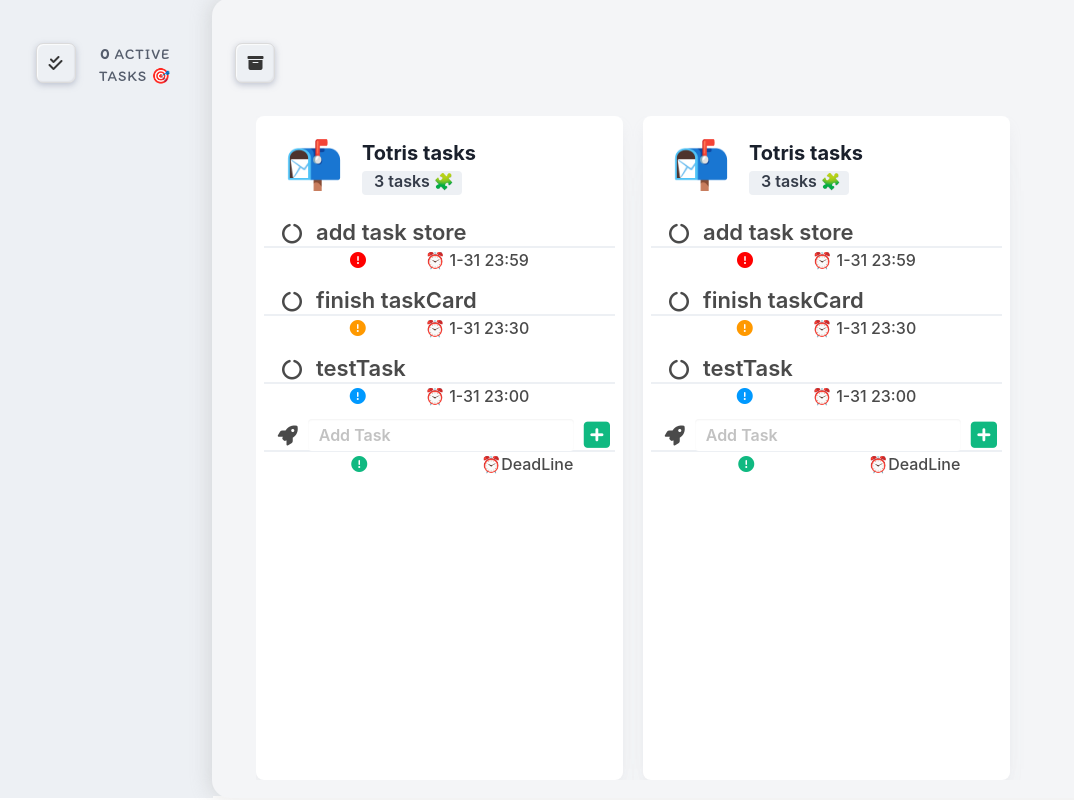
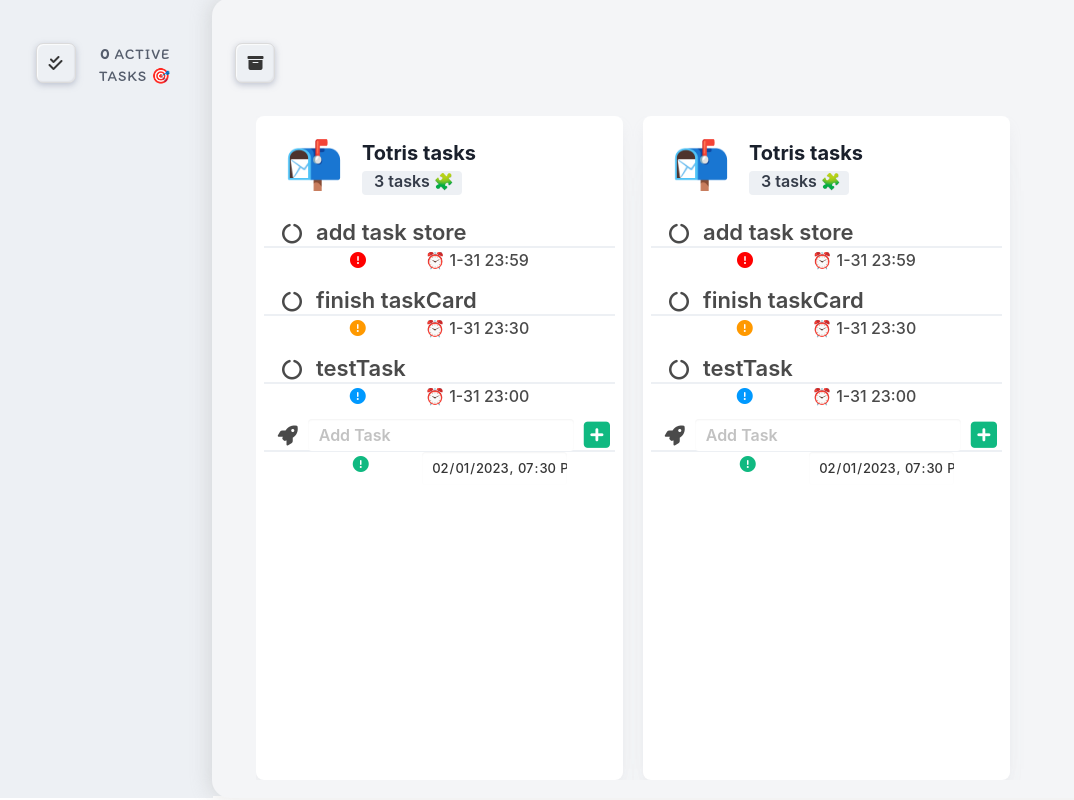
Before and after one commit to Coien-rr/Totris, a Vue app: page /#/dashboard in a window 1280 px wide. Shown: the top 800 px of the page, without its empty margins (0-1074 px from the left). Built offline with nearby package versions, Linux system fonts and the light colour scheme.

Commit message:
✨ feat(addTaskCard.vue): add deadline select feature

```diff
--- a/package.json
+++ b/package.json
@@ -1,6 +1,6 @@
 {
   "name": "totris",
-  "version": "0.0.20",
+  "version": "0.0.21",
   "type": "module",
   "scripts": {
     "dev": "vite",
--- a/src/pages/Dashboard/components/addTaskCard.vue
+++ b/src/pages/Dashboard/components/addTaskCard.vue
@@ -34,12 +34,12 @@ const setNewTaskPriority = (priority) => {
     </div>
     <div class="task-card-info is-flex is-flex-direction-row">
       <div class="task-card-info-prior">
-        <!-- <i class="fa-solid fa-circle-exclamation priorIcon " /> -->
-        <!-- TODO: abstract SelectPriority as a component -->
         <SelectPriority @select-priority="setNewTaskPriority" />
       </div>
       <div class="task-card-info-deadline">
-        ⏰DeadLine
+        <div id="deadline-select" class="control">
+          <input id="deadlineInput" class="input" type="datetime-local" value="2023-02-01T19:30">
+        </div>
       </div>
     </div>
   </div>
@@ -98,14 +98,21 @@ const setNewTaskPriority = (priority) => {
 }
 
 .task-card-info-prior {
-  width: 50%;
-}
-.priorIcon {
-  margin-right: 5px;
-  padding-left: 23px;
-  color: #10B981;
+  width: 40%;
 }
 .task-card-info-deadline {
-  width: 50%;
+  width: 60%;
+}
+
+#deadlineInput {
+  border: none;
+  font-size: 13px;
+  font-weight: 500;
+  width: 80%;
+}
+
+#deadline-select {
+  font-size: 0.75rem;
+  margin-right: 30px;
 }
 </style>
--- a/src/pages/Dashboard/components/selectPriority.vue
+++ b/src/pages/Dashboard/components/selectPriority.vue
@@ -73,7 +73,7 @@ const selectPriority = (item) => {
   font-size: 1rem;
   background-color: "rgb(237, 240, 244)";
   padding-left: 5px;
-  margin-left: 10px;
+  margin-left: 48px;
 }
 
 .prior-icon {
@@ -90,9 +90,7 @@ const selectPriority = (item) => {
   min-width: 7rem;
 }
 .prior-item {
-  /* background-color: aquamarine; */
   padding-left: 10px;
   text-align: left;
-  /* width: 60%; */
 }
 </style>
```
